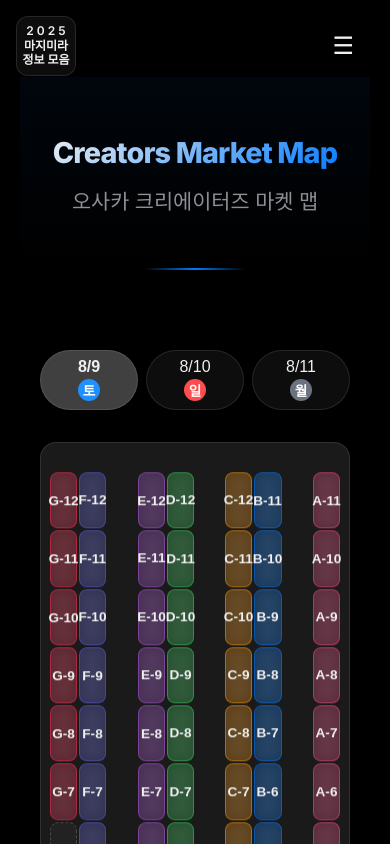
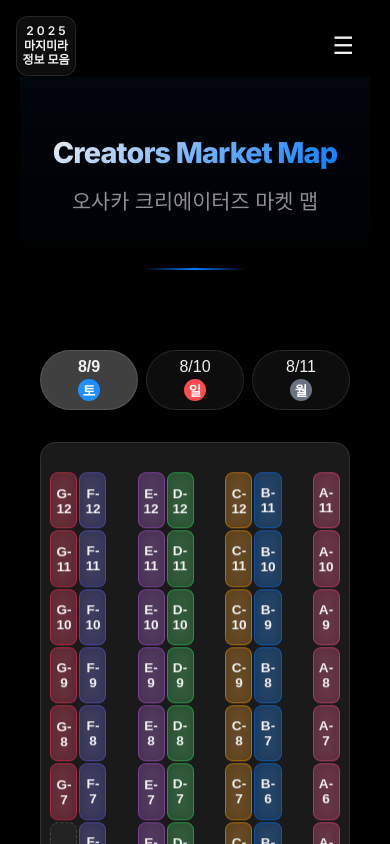
Before and after one commit to kuroka3/MM-Info, a Next.js app: page /exhibition-info/osaka/creators-market in a window 390 px wide. Shown: the top 844 px of the page. Built offline with nearby package versions, Linux system fonts and the light colour scheme; a web font is replaced by a local one.

Commit message:
finish mobile UI of creators map

```diff
--- a/src/app/exhibition-info/osaka/creators-market/components/BoothMap.tsx
+++ b/src/app/exhibition-info/osaka/creators-market/components/BoothMap.tsx
@@ -439,6 +439,14 @@ const BoothMap = forwardRef<BoothMapHandle, BoothMapProps>(
       }
       if (booth.span && col !== booth.col) return { node: null };
         const style = booth.span ? { gridColumn: `span ${booth.span}` } : undefined;
+        const displayId = displayBoothId(booth.id);
+        const [labelRow, labelCol] = displayId.split('-');
+        const labelNode = (
+          <span className="booth-label">
+            <span>{labelRow}-</span>
+            <span>{labelCol}</span>
+          </span>
+        );
         if (interactive) {
           return {
             node: (
@@ -458,7 +466,7 @@ const BoothMap = forwardRef<BoothMapHandle, BoothMapProps>(
                   }, 50);
                 }}
               >
-              <span className="booth-label">{displayBoothId(booth.id)}</span>
+                {labelNode}
                 <div className="booth-tooltip">
                   <div className="tooltip-img-wrapper">
                     <Image
@@ -479,7 +487,7 @@ const BoothMap = forwardRef<BoothMapHandle, BoothMapProps>(
         return {
           node: (
             <div className={`booth ${rowClasses[row]} ${booth.span && booth.span > 1 ? 'booth-wide' : ''}`}>
-            <span className="booth-label">{displayBoothId(booth.id)}</span>
+              {labelNode}
             </div>
           ),
           style,
--- a/src/app/exhibition-info/osaka/creators-market/global.css
+++ b/src/app/exhibition-info/osaka/creators-market/global.css
@@ -437,7 +437,7 @@ button.booth {
   z-index: 10000;
 }
 
-.booth:not(.booth-wide) .booth-label {
+.booth .booth-label {
   display: inline-block;
   transform: rotate(0deg);
   transform-origin: center;
@@ -473,8 +473,11 @@ button.booth {
     transform:rotate(-90deg);
     transform-origin:center;
   }
-  .cm-grid .booth:not(.booth-wide) .booth-label{
+  .cm-grid .booth .booth-label{
     display:inline-block;
+  }
+  .cm-grid .booth .booth-label span{
+    display:block;
   }
 }
 
@@ -499,7 +502,7 @@ button.booth {
   .bottom-left-mask-box::after{
     content:none;
   }
-  .cm-grid .booth:not(.booth-wide) .booth-label{
+  .cm-grid .booth .booth-label{
     transform:rotate(-90deg);
     transform-origin:center;
   }
```
Lines whose indentation alone changed are shown as unchanged.
